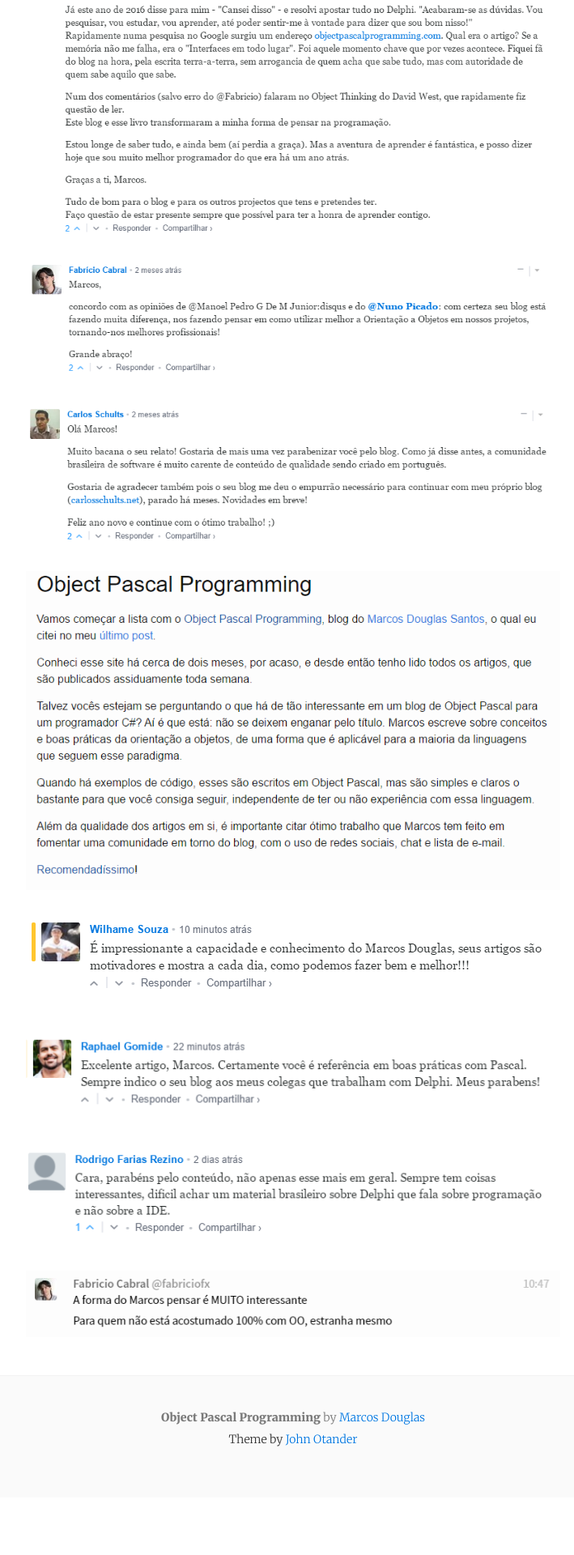
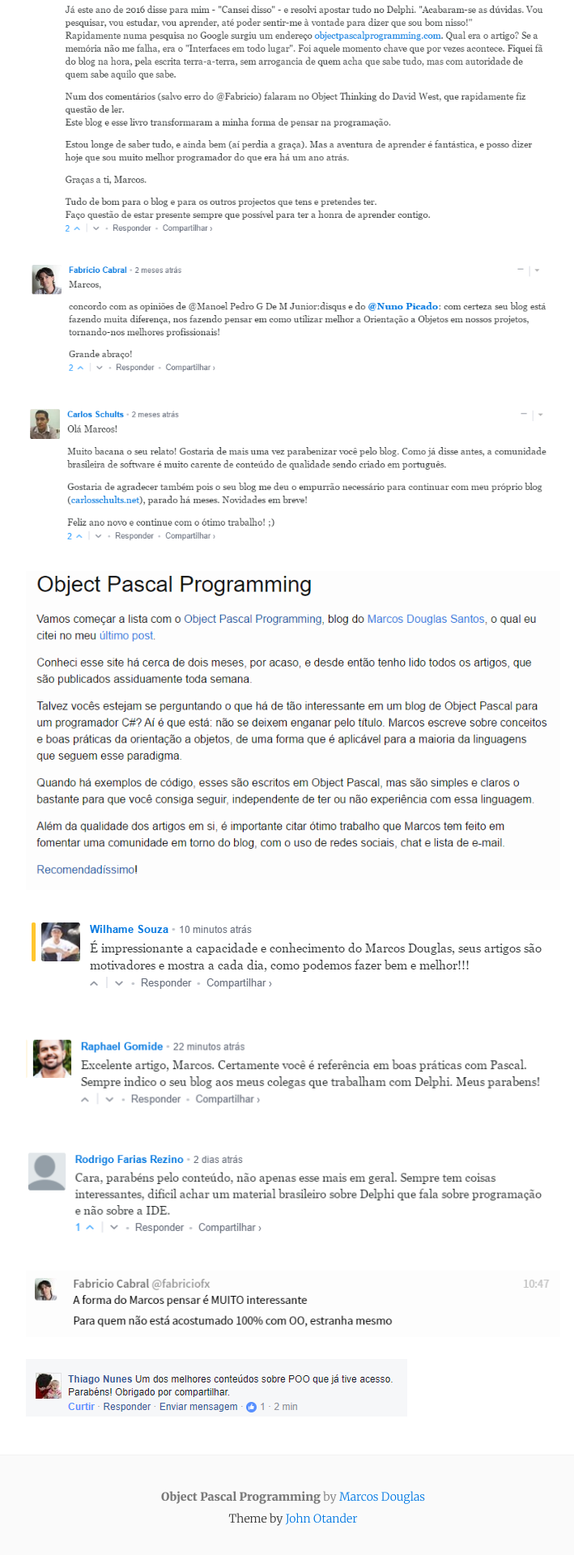
Before and after one commit to mdbs99/opp, a Jekyll site: the page built from testimonials.md, in a window 1280 px wide. Shown: the part 4480-6400 px from the top of the page at 81% size, without its empty margins (278-987 px from the left). Built offline with Jekyll 4.4.1, drawn with Linux system fonts in a browser that asks for light colours; before the commit the page ends 6329 px from its top, so only the background shows below that.

Commit message:
new testimonial

```diff
--- a/testimonials.md
+++ b/testimonials.md
@@ -70,3 +70,5 @@
 [![Testemunho]({{ page.image_path }}rodrigo-farias-rezino.png)](http://objectpascalprogramming.com/herdar-para-rotular#comment-3329742323)
 
 [![Testemunho]({{ page.image_path }}fabricio-cabral-2.png)](https://gitter.im/mdbs99/opp?at=59356109e531dbc905b178e6)
+
+[![Testemunho]({{ page.image_path }}thiago-nunes.png)](https://www.facebook.com/objectpascalprogramming/posts/506966219656201?comment_id=507253156294174)
```
Also changed, not shown: images/testimonials/thiago-nunes.png (added).
